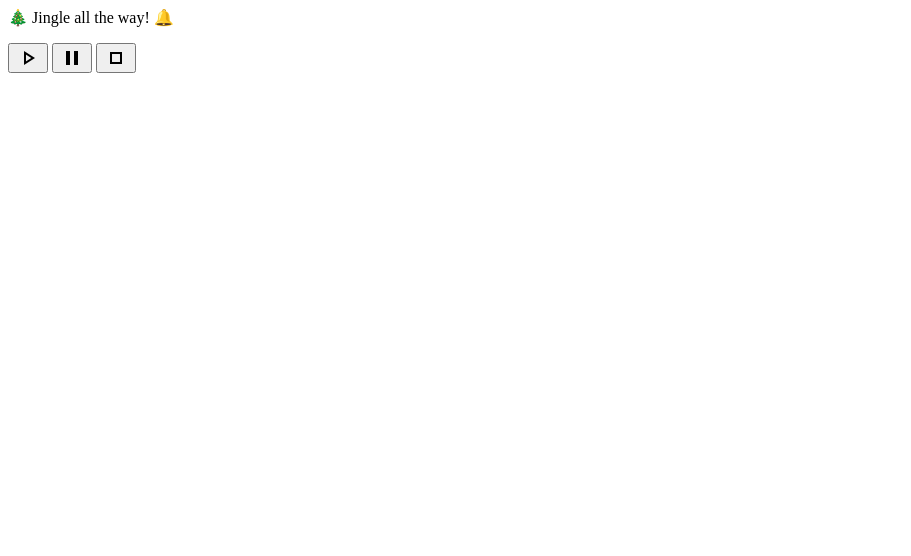
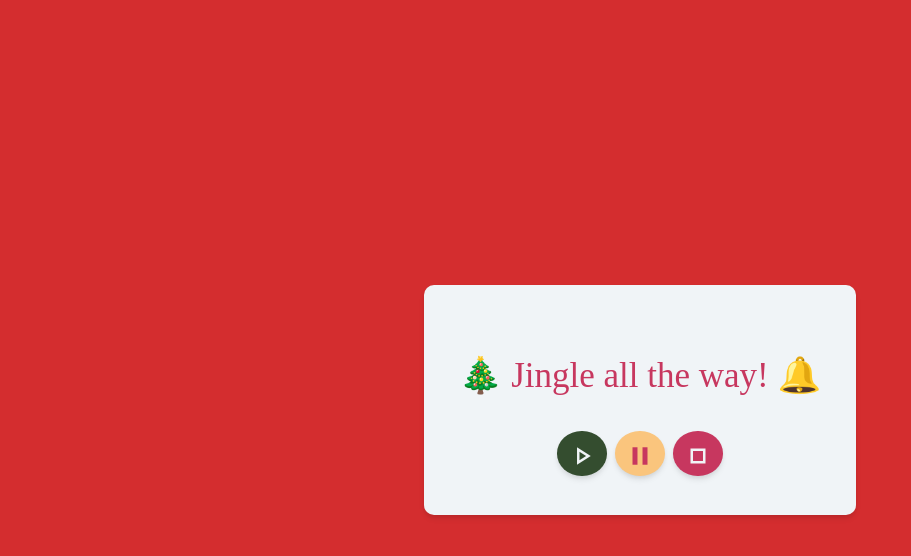
Before and after one commit to DarrickFauvel/JavaScriptmas-2021, a plain HTML site: page day07-play-a-christmas-song/index.html in a window 1280 px wide. Shown: the whole page, without its empty margins (0-911 px from the left). Drawn offline with Linux system fonts and the light colour scheme; files that its build step writes are made by us from their sources.

Commit message:
Create css file

```diff
--- a/day08-bell-animator/index.css
+++ b/day08-bell-animator/index.css
@@ -1,4 +1,79 @@
+:root {
+  --wine-red: #c7375f;
+  --bright-red: #d42d2f;
+  --dark-green: #344d2f;
+  --light-green: #77a047;
+  --gold: #fac57d;
+  --snow: #f0f4f7;
+}
+
+html,
+body {
+  margin: 0;
+  padding: 0;
+}
+
+body,
+.container {
+  display: flex;
+  justify-content: center;
+  align-items: center;
+}
+
+body {
+  background-color: var(--bright-red);
+  height: 100vh;
+}
+
+.container {
+  background: var(--snow);
+  color: var(--wine-red);
+  flex-direction: column;
+  border-radius: 10px;
+  padding: 1em;
+  font-size: 35px;
+  min-width: 300px;
+  box-shadow: rgba(0, 0, 0, 0.1) 0px 4px 6px -1px,
+    rgba(0, 0, 0, 0.06) 0px 2px 4px -1px;
+}
+
+.material-icons-outlined {
+  padding-top: 5px;
+  margin: 0;
+  font-size: 30px;
+}
+
+button {
+  padding: 0.25em 0.5em;
+  border: none;
+  font-size: 1.2rem;
+  background-color: var(--dark-green);
+  color: var(--snow);
+  border-radius: 50%;
+  box-shadow: rgba(0, 0, 0, 0.1) 0px 4px 6px -1px,
+    rgba(0, 0, 0, 0.06) 0px 2px 4px -1px;
+}
+
+button:hover {
+  cursor: pointer;
+  transform: scale(1.02);
+}
+
+.pause-btn {
+  background-color: var(--gold);
+  color: var(--wine-red);
+}
+
+.stop-btn {
+  background-color: var(--wine-red);
+}
+
+.animate {
+  display: inline-block;
   animation: ring 4s 0.7s ease-in-out infinite;
+}
+
+@keyframes ring {
   0% {
     transform: rotate(0);
   }
@@ -71,3 +146,4 @@
   100% {
     transform: rotate(0);
   }
+}
```
